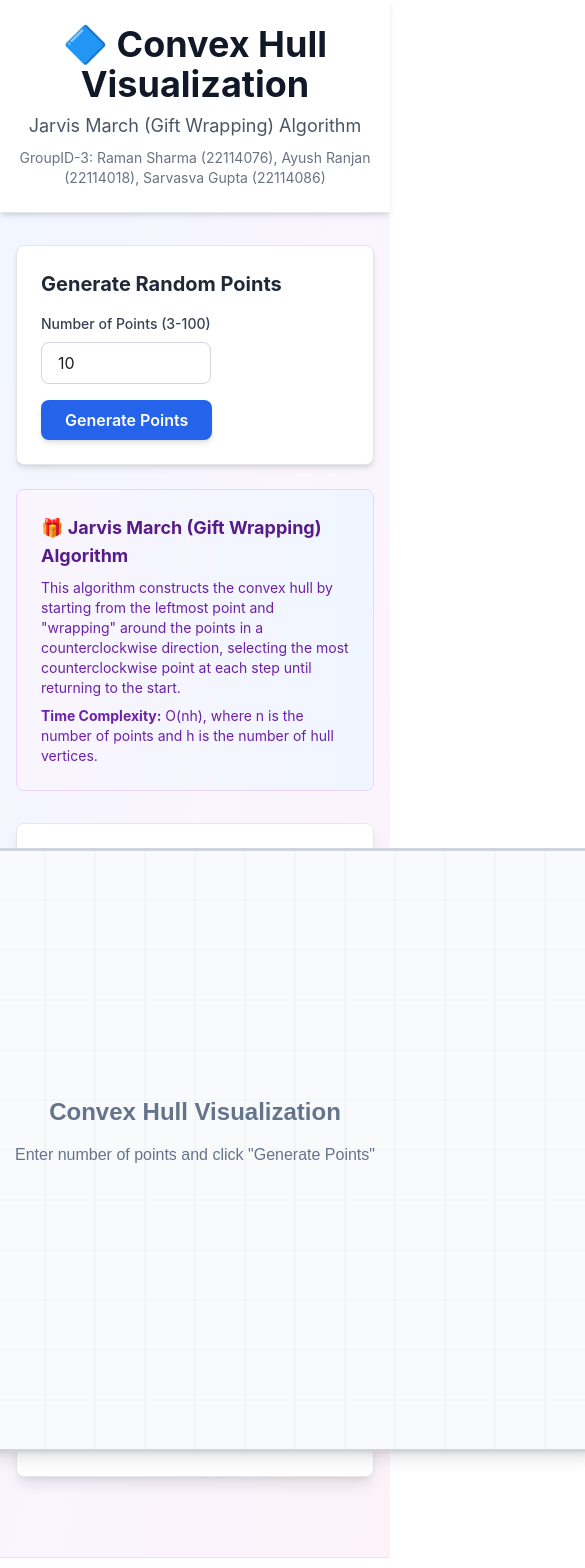
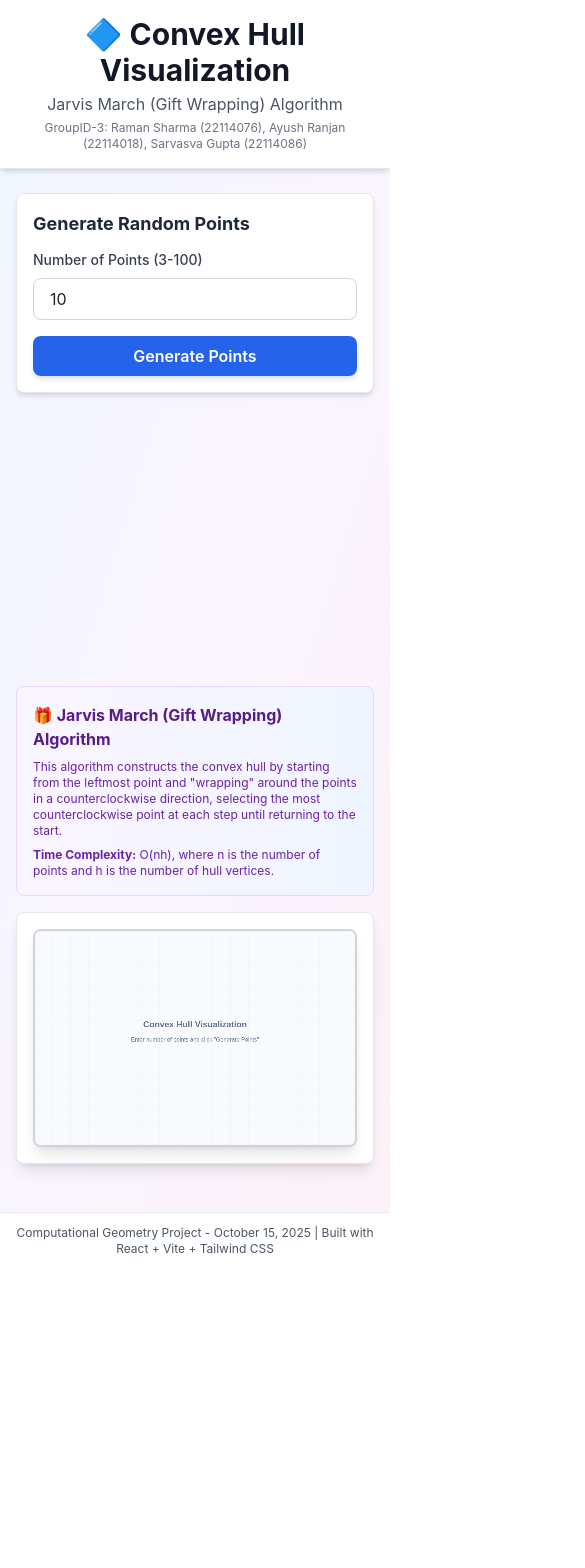
Before and after one commit to SarvasvaG/Convex-Hull-Generation, a React (Vite) app: page / in a window 390 px wide. Shown: the top 1568 px of the page, 585 px wide, since content can reach past the window. After the commit the page ends 1269 px from the top, so only its background shows below. Built offline with nearby package versions, Linux system fonts and the light colour scheme.

Commit message:
feat(ui): Update canvas width to 900 and adjust layout for better responsiveness

```diff
--- a/src/App.jsx
+++ b/src/App.jsx
@@ -13,7 +13,7 @@ function App() {
   const [currentStep, setCurrentStep] = useState(0);
   const [isAnimating, setIsAnimating] = useState(false);
 
-  const CANVAS_WIDTH = 800;
+  const CANVAS_WIDTH = 900;
   const CANVAS_HEIGHT = 600;
 
   const handleGeneratePoints = (numPoints) => {
@@ -47,15 +47,15 @@ function App() {
     <div className="min-h-screen bg-gradient-to-br from-blue-50 via-purple-50 to-pink-50">
       {/* Header */}
       <header className="bg-white shadow-md border-b border-gray-200">
-        <div className="max-w-7xl mx-auto px-4 py-6">
+        <div className="max-w-7xl mx-auto px-4 py-4">
           <div className="text-center">
-            <h1 className="text-4xl font-bold text-gray-900 mb-2">
+            <h1 className="text-3xl font-bold text-gray-900 mb-1">
               🔷 Convex Hull Visualization
             </h1>
-            <p className="text-lg text-gray-600">
+            <p className="text-md text-gray-600">
               Jarvis March (Gift Wrapping) Algorithm
             </p>
-            <p className="text-sm text-gray-500 mt-2">
+            <p className="text-xs text-gray-500 mt-1">
               GroupID-3: Raman Sharma (22114076), Ayush Ranjan (22114018),
               Sarvasva Gupta (22114086)
             </p>
@@ -64,9 +64,16 @@ function App() {
       </header>
 
       {/* Main Content */}
-      <main className="max-w-7xl mx-auto px-4 py-8">
-        <div className="space-y-8">
-          {/* Controls Section */}
+      <main className="max-w-7xl mx-auto px-4 py-6">
+        {/* Two Column Layout - 1:3 ratio */}
+        <div className="grid grid-cols-1 lg:grid-cols-4 gap-4 auto-rows-fr">
+          {/* Left Column - 1/4 width */}
+          <div className="space-y-4 flex flex-col h-full lg:col-span-1">
+            {/* Generate Points Section */}
+            <div className="bg-white p-4 rounded-lg shadow-md border border-gray-200">
+              <h2 className="text-lg font-bold text-gray-800 mb-3">
+                Generate Random Points
+              </h2>
               <Controls
                 onGeneratePoints={handleGeneratePoints}
                 onStepChange={handleStepChange}
@@ -74,10 +81,101 @@ function App() {
                 totalSteps={hullData?.steps?.length || 0}
                 isAnimating={isAnimating}
                 onToggleAnimation={handleToggleAnimation}
+                mode="generate"
               />
+            </div>
 
-          {/* Canvas Section */}
-          <div className="bg-white p-6 rounded-lg shadow-lg border border-gray-200">
+            {/* Step-by-Step Visualization Controls */}
+            {hullData?.steps?.length > 0 && (
+              <div className="bg-white p-4 rounded-lg shadow-md border border-gray-200">
+                <h2 className="text-lg font-bold text-gray-800 mb-3">
+                  Step-by-Step Visualization
+                </h2>
+                <Controls
+                  onGeneratePoints={handleGeneratePoints}
+                  onStepChange={handleStepChange}
+                  currentStep={currentStep}
+                  totalSteps={hullData?.steps?.length || 0}
+                  isAnimating={isAnimating}
+                  onToggleAnimation={handleToggleAnimation}
+                  mode="visualize"
+                />
+              </div>
+            )}
+
+            {/* Statistics Section */}
+            {hullData && hullData.hullPoints.length > 0 && (
+              <div className="bg-white p-4 rounded-lg shadow-md border border-gray-200">
+                <h3 className="text-lg font-bold text-gray-800 mb-3">
+                  📊 Statistics
+                </h3>
+                <div className="grid grid-cols-3 gap-3">
+                  <div className="bg-blue-50 p-3 rounded-lg border border-blue-200">
+                    <p className="text-xs text-blue-600 font-medium">
+                      Total Points
+                    </p>
+                    <p className="text-2xl font-bold text-blue-900">
+                      {points.length}
+                    </p>
+                  </div>
+                  <div className="bg-green-50 p-3 rounded-lg border border-green-200">
+                    <p className="text-xs text-green-600 font-medium">
+                      Hull Vertices
+                    </p>
+                    <p className="text-2xl font-bold text-green-900">
+                      {hullData.hullPoints.length}
+                    </p>
+                  </div>
+                  <div className="bg-purple-50 p-3 rounded-lg border border-purple-200">
+                    <p className="text-xs text-purple-600 font-medium">
+                      Total Steps
+                    </p>
+                    <p className="text-2xl font-bold text-purple-900">
+                      {hullData.steps.length}
+                    </p>
+                  </div>
+                </div>
+
+                {/* Hull Points List */}
+                <div className="mt-3">
+                  <h4 className="text-sm font-semibold text-gray-700 mb-2">
+                    Convex Hull Points:
+                  </h4>
+                  <div className="bg-gray-50 p-2 rounded-lg border border-gray-200 max-h-24 overflow-y-auto">
+                    <p className="text-xs text-gray-700 font-mono">
+                      {hullData.hullPoints
+                        .map(
+                          (p, i) => `(${Math.round(p.x)}, ${Math.round(p.y)})`
+                        )
+                        .join(" → ")}
+                    </p>
+                  </div>
+                </div>
+              </div>
+            )}
+          </div>
+
+          {/* Right Column - 3/4 width */}
+          <div className="flex flex-col h-full lg:col-span-3 space-y-4">
+            {/* Algorithm Info Block */}
+            <div className="bg-gradient-to-r from-purple-50 to-blue-50 p-4 rounded-lg border border-purple-200">
+              <h3 className="text-md font-bold text-purple-900 mb-2">
+                🎁 Jarvis March (Gift Wrapping) Algorithm
+              </h3>
+              <p className="text-xs text-purple-800">
+                This algorithm constructs the convex hull by starting from the
+                leftmost point and "wrapping" around the points in a
+                counterclockwise direction, selecting the most counterclockwise
+                point at each step until returning to the start.
+              </p>
+              <p className="text-xs text-purple-800 mt-2">
+                <strong>Time Complexity:</strong> O(nh), where n is the number
+                of points and h is the number of hull vertices.
+              </p>
+            </div>
+
+            {/* Canvas Section - Full Height */}
+            <div className="bg-white p-4 rounded-lg shadow-lg border border-gray-200 flex-1 flex items-center justify-center">
               <Canvas
                 points={points}
                 currentStep={currentStep}
@@ -85,66 +183,16 @@ function App() {
                 isAnimating={isAnimating}
               />
             </div>
-
-          {/* Statistics Section */}
-          {hullData && hullData.hullPoints.length > 0 && (
-            <div className="bg-white p-6 rounded-lg shadow-md border border-gray-200">
-              <h3 className="text-xl font-bold text-gray-800 mb-4">
-                📊 Statistics
-              </h3>
-              <div className="grid grid-cols-1 sm:grid-cols-3 gap-4">
-                <div className="bg-blue-50 p-4 rounded-lg border border-blue-200">
-                  <p className="text-sm text-blue-600 font-medium">
-                    Total Points
-                  </p>
-                  <p className="text-3xl font-bold text-blue-900">
-                    {points.length}
-                  </p>
           </div>
-                <div className="bg-green-50 p-4 rounded-lg border border-green-200">
-                  <p className="text-sm text-green-600 font-medium">
-                    Hull Vertices
-                  </p>
-                  <p className="text-3xl font-bold text-green-900">
-                    {hullData.hullPoints.length}
-                  </p>
-                </div>
-                <div className="bg-purple-50 p-4 rounded-lg border border-purple-200">
-                  <p className="text-sm text-purple-600 font-medium">
-                    Total Steps
-                  </p>
-                  <p className="text-3xl font-bold text-purple-900">
-                    {hullData.steps.length}
-                  </p>
-                </div>
-              </div>
-
-              {/* Hull Points List */}
-              <div className="mt-4">
-                <h4 className="text-md font-semibold text-gray-700 mb-2">
-                  Convex Hull Points:
-                </h4>
-                <div className="bg-gray-50 p-3 rounded-lg border border-gray-200 max-h-32 overflow-y-auto">
-                  <p className="text-sm text-gray-700 font-mono">
-                    {hullData.hullPoints
-                      .map((p, i) => `(${Math.round(p.x)}, ${Math.round(p.y)})`)
-                      .join(" → ")}
-                  </p>
-                </div>
-              </div>
-            </div>
-          )}
         </div>
       </main>
 
       {/* Footer */}
-      <footer className="bg-white border-t border-gray-200 mt-12">
-        <div className="max-w-7xl mx-auto px-4 py-6 text-center">
-          <p className="text-sm text-gray-600">
-            Computational Geometry Project - October 15, 2025
-          </p>
-          <p className="text-xs text-gray-500 mt-1">
-            Built with React + Vite + Tailwind CSS
+      <footer className="bg-white border-t border-gray-200 mt-6">
+        <div className="max-w-7xl mx-auto px-4 py-3 text-center">
+          <p className="text-xs text-gray-600">
+            Computational Geometry Project - October 15, 2025 | Built with React
+            + Vite + Tailwind CSS
           </p>
         </div>
       </footer>
--- a/src/components/Canvas.jsx
+++ b/src/components/Canvas.jsx
@@ -7,7 +7,7 @@ import React, { useEffect, useRef } from "react";
 const Canvas = ({ points, currentStep, steps, isAnimating }) => {
   const canvasRef = useRef(null);
   const POINT_RADIUS = 6;
-  const CANVAS_WIDTH = 800;
+  const CANVAS_WIDTH = 900;
   const CANVAS_HEIGHT = 600;
 
   useEffect(() => {
@@ -239,18 +239,19 @@ const Canvas = ({ points, currentStep, steps, isAnimating }) => {
   };
 
   return (
-    <div className="flex flex-col items-center">
+    <div className="flex flex-col items-center w-full">
       <canvas
         ref={canvasRef}
         width={CANVAS_WIDTH}
         height={CANVAS_HEIGHT}
-        className="border-2 border-gray-300 rounded-lg shadow-lg bg-white"
+        className="border-2 border-gray-300 rounded-lg shadow-lg bg-white max-w-full"
+        style={{ maxWidth: "100%", height: "auto" }}
       />
       {steps &&
         steps.length > 0 &&
         currentStep >= 0 &&
         currentStep < steps.length && (
-          <div className="mt-4 p-3 bg-blue-50 border border-blue-200 rounded-lg max-w-2xl">
+          <div className="mt-4 p-3 bg-blue-50 border border-blue-200 rounded-lg w-full">
             <p className="text-sm text-blue-900 font-medium">
               Step {currentStep + 1} of {steps.length}:{" "}
               {steps[currentStep].message}
--- a/src/components/Controls.jsx
+++ b/src/components/Controls.jsx
@@ -11,6 +11,7 @@ const Controls = ({
   totalSteps,
   isAnimating,
   onToggleAnimation,
+  mode = "both", // 'generate', 'visualize', or 'both'
 }) => {
   const [numPoints, setNumPoints] = useState(10);
   const [error, setError] = useState("");
@@ -84,14 +85,11 @@ const Controls = ({
   };
 
   return (
-    <div className="w-full max-w-4xl mx-auto space-y-6">
+    <div className="w-full">
       {/* Point Generation Controls */}
-      <div className="bg-white p-6 rounded-lg shadow-md border border-gray-200">
-        <h2 className="text-xl font-bold text-gray-800 mb-4">
-          Generate Random Points
-        </h2>
-
-        <div className="flex flex-col sm:flex-row gap-4 items-start sm:items-end">
+      {(mode === "both" || mode === "generate") && (
+        <div>
+          <div className="flex flex-col gap-4">
             <div className="flex-1">
               <label
                 htmlFor="numPoints"
@@ -114,20 +112,17 @@ const Controls = ({
 
             <button
               onClick={handleGeneratePoints}
-            className="px-6 py-2 bg-blue-600 text-white font-semibold rounded-lg hover:bg-blue-700 transition-colors shadow-md hover:shadow-lg"
+              className="w-full px-6 py-2 bg-blue-600 text-white font-semibold rounded-lg hover:bg-blue-700 transition-colors shadow-md hover:shadow-lg"
             >
               Generate Points
             </button>
           </div>
         </div>
+      )}
 
       {/* Visualization Controls */}
-      {totalSteps > 0 && (
-        <div className="bg-white p-6 rounded-lg shadow-md border border-gray-200">
-          <h2 className="text-xl font-bold text-gray-800 mb-4">
-            Step-by-Step Visualization
-          </h2>
-
+      {(mode === "both" || mode === "visualize") && totalSteps > 0 && (
+        <div>
           <div className="space-y-4">
             {/* Step Counter */}
             <div className="text-center">
@@ -154,11 +149,11 @@ const Controls = ({
             </div>
 
             {/* Control Buttons */}
-            <div className="flex flex-wrap gap-3 justify-center">
+            <div className="flex flex-wrap gap-2 justify-center">
               <button
                 onClick={handleReset}
                 disabled={currentStep === 0 || isAnimating}
-                className="px-4 py-2 bg-gray-600 text-white font-medium rounded-lg hover:bg-gray-700 disabled:bg-gray-300 disabled:cursor-not-allowed transition-colors"
+                className="px-3 py-2 bg-gray-600 text-white text-sm font-medium rounded-lg hover:bg-gray-700 disabled:bg-gray-300 disabled:cursor-not-allowed transition-colors"
               >
                 ⏮ Reset
               </button>
@@ -166,14 +161,14 @@ const Controls = ({
               <button
                 onClick={handlePrevious}
                 disabled={currentStep === 0 || isAnimating}
-                className="px-4 py-2 bg-gray-600 text-white font-medium rounded-lg hover:bg-gray-700 disabled:bg-gray-300 disabled:cursor-not-allowed transition-colors"
+                className="px-3 py-2 bg-gray-600 text-white text-sm font-medium rounded-lg hover:bg-gray-700 disabled:bg-gray-300 disabled:cursor-not-allowed transition-colors"
               >
                 ⏪ Previous
               </button>
 
               <button
                 onClick={handlePlayPause}
-                className="px-6 py-2 bg-green-600 text-white font-medium rounded-lg hover:bg-green-700 transition-colors shadow-md hover:shadow-lg"
+                className="px-4 py-2 bg-green-600 text-white text-sm font-medium rounded-lg hover:bg-green-700 transition-colors shadow-md hover:shadow-lg"
               >
                 {isAnimating ? "⏸ Pause" : "▶ Play"}
               </button>
@@ -181,7 +176,7 @@ const Controls = ({
               <button
                 onClick={handleNext}
                 disabled={currentStep >= totalSteps - 1 || isAnimating}
-                className="px-4 py-2 bg-gray-600 text-white font-medium rounded-lg hover:bg-gray-700 disabled:bg-gray-300 disabled:cursor-not-allowed transition-colors"
+                className="px-3 py-2 bg-gray-600 text-white text-sm font-medium rounded-lg hover:bg-gray-700 disabled:bg-gray-300 disabled:cursor-not-allowed transition-colors"
               >
                 Next ⏩
               </button>
@@ -197,23 +192,6 @@ const Controls = ({
           </div>
         </div>
       )}
-
-      {/* Algorithm Info */}
-      <div className="bg-gradient-to-r from-purple-50 to-blue-50 p-6 rounded-lg border border-purple-200">
-        <h3 className="text-lg font-bold text-purple-900 mb-2">
-          🎁 Jarvis March (Gift Wrapping) Algorithm
-        </h3>
-        <p className="text-sm text-purple-800">
-          This algorithm constructs the convex hull by starting from the
-          leftmost point and "wrapping" around the points in a counterclockwise
-          direction, selecting the most counterclockwise point at each step
-          until returning to the start.
-        </p>
-        <p className="text-sm text-purple-800 mt-2">
-          <strong>Time Complexity:</strong> O(nh), where n is the number of
-          points and h is the number of hull vertices.
-        </p>
-      </div>
     </div>
   );
 };
```
Lines whose indentation alone changed are shown as unchanged.
